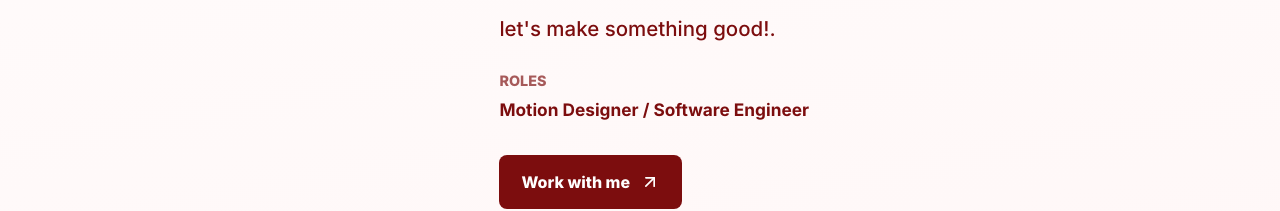
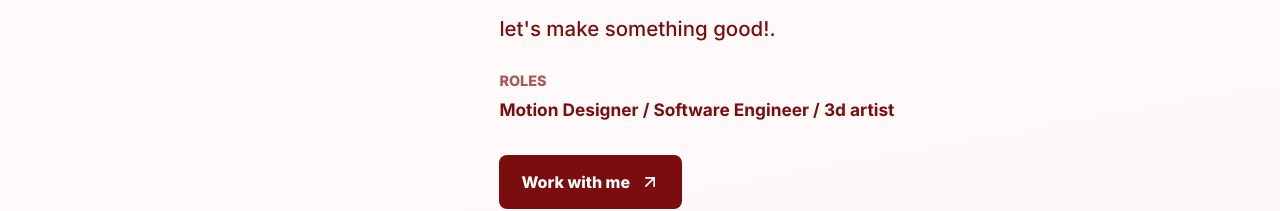
Before and after one commit to mayasarchivework-spec/mayasarchive, a React (Vite) app: page / in a window 1280 px wide. Shown: the part 883-1094 px from the top of the page. Built offline with nearby package versions, Linux system fonts and the light colour scheme.

Commit message:
Update data.js

```diff
--- a/src/data.js
+++ b/src/data.js
@@ -17,7 +17,7 @@ export const profile = {
     'I make motion that sells and motion that ships — social ads and animated UI for startups and apps.',
     "let's make something good!.",
   ],
-  roles: ['Motion Designer','Software Engineer'],
+  roles: ['Motion Designer','Software Engineer', '3d artist'],
   links: [
     { label: 'Instagram', href: 'https://www.instagram.com/mayasarchive.zip/', icon: 'instagram', target: '_blank', rel: 'noopener noreferrer' },
     { label: 'TikTok', href: 'https://www.tiktok.com/@mayasarchive.zip', icon: 'tiktok', target: '_blank', rel: 'noopener noreferrer' },
```
